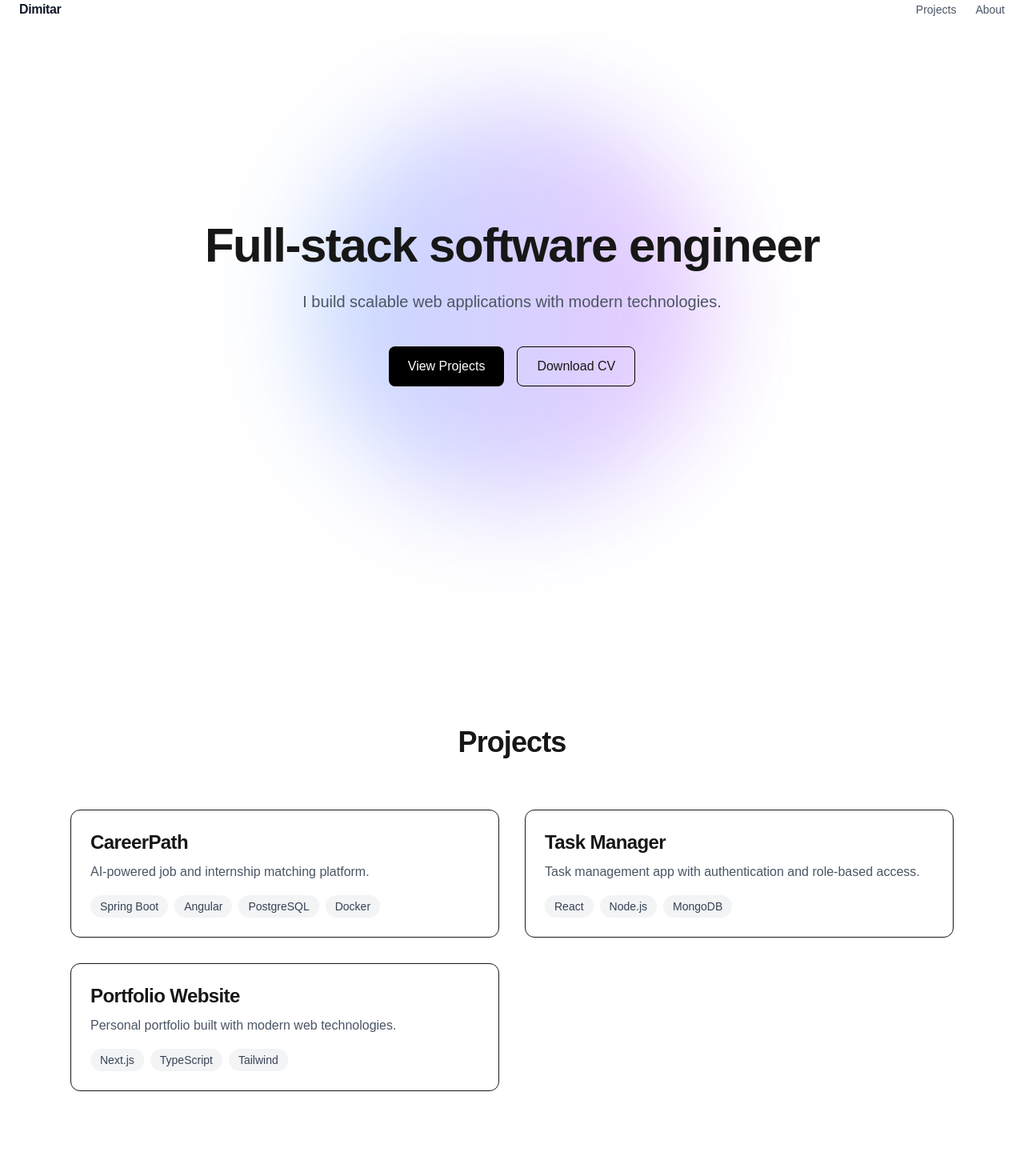
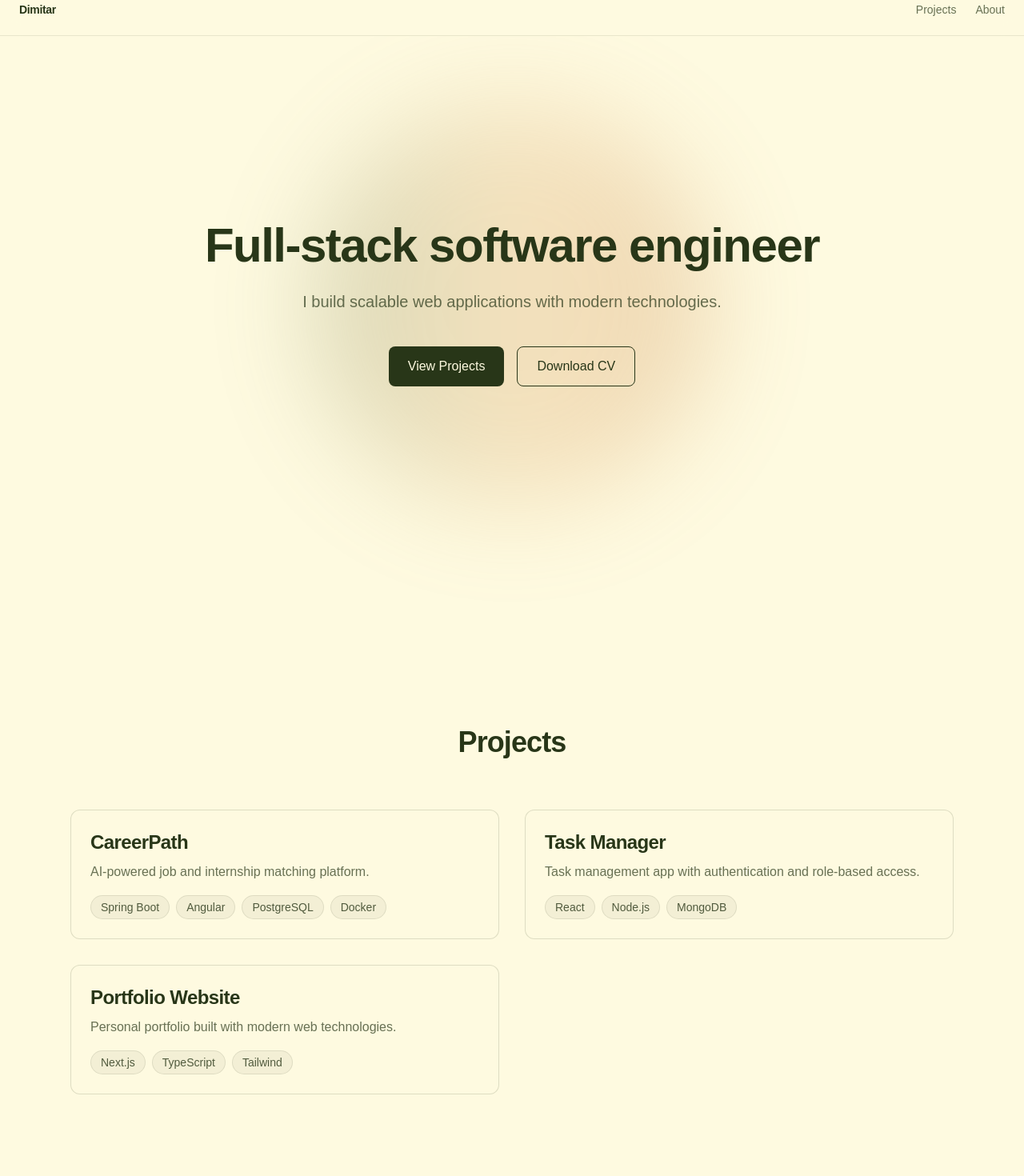
Before and after one commit to DimitarMalamski/Personal-Portfolio, a Next.js app: page / in a window 1280 px wide. Shown: the part 20-1490 px from the top of the page at 80% size. Built offline with nearby package versions, Linux system fonts and the light colour scheme.

Commit message:
Removed animations and changed the colour scheme of the site

```diff
--- a/package.json
+++ b/package.json
@@ -19,10 +19,12 @@
     "@types/node": "^20",
     "@types/react": "^19",
     "@types/react-dom": "^19",
+    "autoprefixer": "^10.4.23",
     "babel-plugin-react-compiler": "1.0.0",
     "eslint": "^9",
     "eslint-config-next": "16.1.4",
-    "tailwindcss": "^4",
+    "postcss": "^8.5.6",
+    "tailwindcss": "^4.1.18",
     "typescript": "^5"
   }
 }
--- a/src/animations/heroAnimations.ts
+++ /dev/null
@@ -1,22 +0,0 @@
-import gsap from "gsap";
-import { ScrollTrigger } from "gsap/ScrollTrigger";
-
-gsap.registerPlugin(ScrollTrigger);
-
-export function animateHeroExit(hero: HTMLElement) {
-  const tl = gsap.timeline({
-    scrollTrigger: {
-      trigger: hero,
-      start: "bottom top",
-      end: "bottom+=200 top",
-      scrub: true,
-    },
-  });
-
-  tl.to(hero, {
-    opacity: 0,
-    y: -60,
-    ease: "none",
-    clearProps: "transform",
-  });
-}
--- a/src/animations/heroParallax.ts
+++ /dev/null
@@ -1,18 +0,0 @@
-export function initHeroParallax(blob: HTMLDivElement, strength = 40) {
-  if ("ontouchstart" in window) return () => {};
-
-  const handleMouseMove = (e: MouseEvent) => {
-    const { innerWidth, innerHeight } = window;
-
-    const x = (e.clientX / innerWidth - 0.5) * strength;
-    const y = (e.clientY / innerHeight - 0.5) * strength;
-
-    blob.style.transform = `translate(${x}px, ${y}px)`;
-  };
-
-  window.addEventListener("mousemove", handleMouseMove);
-
-  return () => {
-    window.removeEventListener("mousemove", handleMouseMove);
-  };
-}
--- a/src/animations/projectsAnimations.ts
+++ /dev/null
@@ -1,39 +0,0 @@
-import gsap from "gsap";
-import { ScrollTrigger } from "gsap/ScrollTrigger";
-
-gsap.registerPlugin(ScrollTrigger);
-
-export function animateProjects(section: HTMLElement, cards: HTMLDivElement[]) {
-  const title = section.querySelector("h2");
-  if (!title) return;
-
-  const tl = gsap.timeline({
-    defaults: { ease: "power3.out" },
-    scrollTrigger: {
-      trigger: section,
-      start: "top 85%",
-    },
-  });
-
-  tl.from(title, {
-    opacity: 0,
-    y: 18,
-    duration: 0.5,
-    ease: "power3.out",
-    clearProps: "transform",
-  });
-
-  tl.from(
-    cards,
-    {
-      opacity: 0,
-      y: 16,
-      scale: 0.98,
-      duration: 0.45,
-      stagger: 0.1,
-      ease: "power3.out",
-      clearProps: "transform",
-    },
-    "-=0.2",
-  );
-}
--- a/src/app/globals.css
+++ b/src/app/globals.css
@@ -3,6 +3,11 @@
 :root {
   --background: #ffffff;
   --foreground: #171717;
+  --olive: #606c38;
+  --forest: #283618;
+  --cream: #fefae0;
+  --amber: #dda15e;
+  --burnt: #bc6c25;
 }
 
 @theme inline {
@@ -14,13 +19,13 @@
 
 @media (prefers-color-scheme: dark) {
   :root {
-    --background: #0a0a0a;
+    /* --background: #0a0a0a; */
     --foreground: #ededed;
   }
 }
 
 body {
-  background: var(--background);
+  background: var(--cream);
   color: var(--foreground);
   font-family: Arial, Helvetica, sans-serif;
 }
--- a/src/app/page.tsx
+++ b/src/app/page.tsx
@@ -6,9 +6,7 @@ export default function Home() {
   return (
     <main>
       <Hero />
-      <div className="max-w-7xl mx-auto">
-        <Projects />
-      </div>
+      <Projects />
       <About />
     </main>
   );
--- a/src/components/Hero.tsx
+++ b/src/components/Hero.tsx
@@ -1,48 +1,23 @@
-"use client";
-
-import { useEffect, useRef } from "react";
-import { animateHeroExit } from "@/animations/heroAnimations";
-import { initHeroParallax } from "@/animations/heroParallax";
-
 export default function Hero() {
-  const heroRef = useRef<HTMLElement>(null);
-  const blobRef = useRef<HTMLDivElement>(null);
-
-  useEffect(() => {
-    if (!heroRef.current || !blobRef.current) return;
-
-    animateHeroExit(heroRef.current);
-    const cleanupParallax = initHeroParallax(blobRef.current);
-
-    return () => {
-      cleanupParallax();
-    };
-  }, []);
-
   return (
-    <section
-      ref={heroRef}
-      className="relative min-h-screen flex items-center justify-center overflow-hidden"
-    >
-      <div
-        ref={blobRef}
-        className="absolute w-125 h-125 bg-linear-to-r from-blue-500 to-purple-500 opacity-30 blur-3xl rounded-full transition-transform duration-300"
-      />
+    <section className="relative min-h-screen flex items-center justify-center overflow-hidden bg-[var(--cream)]">
+      <div className="absolute w-125 h-125 bg-linear-to-r from-[var(--olive)] via-[var(--amber)] to-[var(--burnt)] opacity-25 blur-3xl rounded-full" />
 
       <div className="relative z-10 text-center px-6">
-        <h1 className="text-4xl sm:text-5xl md:text-6xl font-bold tracking-tight mb-6">
+        <h1 className="text-4xl sm:text-5xl md:text-6xl font-bold tracking-tight mb-6 text-[var(--forest)]">
           Full-stack software engineer
         </h1>
 
-        <p className="text-lg md:text-xl text-gray-600 leading-relaxed max-w-xl sm:max-w-2xl mx-auto mb-10">
+        <p className="text-lg md:text-xl leading-relaxed text-[var(--forest)]/70 max-w-xl sm:max-w-2xl mx-auto mb-10">
           I build scalable web applications with modern technologies.
         </p>
 
         <div className="flex flex-col sm:flex-row justify-center gap-4">
-          <button className="px-6 py-3 rounded-lg bg-black text-white transition-transform hover:-translate-y-1 hover:shadow-lg">
+          <button className="px-6 py-3 rounded-lg bg-[var(--forest)] text-[var(--cream)]">
             View Projects
           </button>
-          <button className="px-6 py-3 rounded-lg border border-black transition-all hover:bg-black hover:text-white">
+
+          <button className="px-6 py-3 rounded-lg border border-[var(--forest)] text-[var(--forest)]">
             Download CV
           </button>
         </div>
--- a/src/components/Navbar.tsx
+++ b/src/components/Navbar.tsx
@@ -1,22 +1,16 @@
 export default function Navbar() {
   return (
-    <nav className="fixed top-0 left-0 right-0 z-50 backdrop-blur-md bg-white/60 supports-backdrop-filter:bg-white/40">
+    <nav className="fixed top-0 left-0 right-0 z-50 bg-[var(--cream)]/80 backdrop-blur-md border-b border-[var(--forest)]/10">
       <div className="max-w-7xl mx-auto px-6 h-16 flex items-center justify-between">
-        <span className="font-semibold tracking-tight text-gray-900">
+        <span className="text-sm font-semibold tracking-tight text-[var(--forest)]">
           Dimitar
         </span>
 
-        <div className="flex gap-6 text-sm text-gray-600">
-          <a
-            href="#projects"
-            className="relative hover:text-gray-900 transition-colors after:absolute after:left-0 after:-bottom-1 after:h-0.5 after:w-0 after:bg-linear-to-r after:from-blue-500 after:to-purple-500 after:transition-all hover:after:w-full"
-          >
+        <div className="flex gap-6 text-sm text-[var(--forest)]/70">
+          <a href="#projects" className="hover:text-[var(--forest)]">
             Projects
           </a>
-          <a
-            href="#about"
-            className="relative hover:text-gray-900 transition-colors after:absolute after:left-0 after:-bottom-1 after:h-0.5 after:w-0 after:bg-linear-to-r after:from-blue-500 after:to-purple-500 after:transition-all hover:after:w-full"
-          >
+          <a href="#about" className="hover:text-[var(--forest)]">
             About
           </a>
         </div>
--- a/src/components/ProjectCard.tsx
+++ b/src/components/ProjectCard.tsx
@@ -1,27 +1,29 @@
-import { forwardRef } from "react";
-
 export type ProjectCardProps = {
   title: string;
   description: string;
   tech: string[];
 };
 
-const ProjectCard = forwardRef<HTMLDivElement, ProjectCardProps>(
-  function ProjectCard({ title, description, tech }, ref) {
+export default function ProjectCard({
+  title,
+  description,
+  tech,
+}: ProjectCardProps) {
   return (
-      <div
-        ref={ref}
-        className="border rounded-xl p-6 sm:hover:-translate-y-1.5 transition-transform duration-300 ease-out hover:shadow-xl"
-      >
-        <h3 className="text-2xl font-semibold mb-2 tracking-tight">{title}</h3>
+    <div className="rounded-xl p-6 bg-[var(--cream)] border border-[var(--forest)]/15">
+      <h3 className="text-2xl font-semibold mb-2 tracking-tight text-[var(--forest)]">
+        {title}
+      </h3>
 
-        <p className="text-gray-600 leading-relaxed mb-4">{description}</p>
+      <p className="leading-relaxed mb-4 text-[var(--forest)]/70">
+        {description}
+      </p>
 
       <div className="flex flex-wrap gap-2">
         {tech.map((item) => (
           <span
             key={item}
-              className="text-sm px-3 py-1 rounded-full bg-gray-100 text-gray-700"
+            className="text-sm px-3 py-1 rounded-full bg-[var(--forest)]/5 text-[var(--forest)]/80 border border-[var(--forest)]/10"
           >
             {item}
           </span>
@@ -29,7 +31,4 @@ const ProjectCard = forwardRef<HTMLDivElement, ProjectCardProps>(
       </div>
     </div>
   );
-  },
-);
-
-export default ProjectCard;
+}
--- a/src/sections/About.tsx
+++ b/src/sections/About.tsx
@@ -2,13 +2,13 @@ export default function About() {
   return (
     <section
       id="about"
-      className="scroll-mt-24 py-24 sm:py-32 px-6 max-w-4xl mx-auto"
+      className="scroll-mt-24 py-24 sm:py-32 px-6 max-w-4xl mx-auto bg-[var(--cream)]"
     >
-      <h2 className="text-4xl font-bold tracking-tight mb-12 text-center">
+      <h2 className="text-4xl font-bold tracking-tight mb-12 text-center text-[var(--forest)]">
         About me
       </h2>
 
-      <div className="text-base sm:text-lg text-gray-600 leading-relaxed space-y-6">
+      <div className="text-base sm:text-lg leading-relaxed space-y-6 text-[var(--forest)]/75">
         <p>
           I’m a full-stack software engineering student with a strong interest
           in building scalable, well-structured web applications.
@@ -19,7 +19,7 @@ export default function About() {
           experiences to building reliable backend services and CI/CD pipelines.
         </p>
 
-        <ul className="list-disc list-inside space-y-2">
+        <ul className="list-disc list-inside space-y-2 text-[var(--forest)]/80">
           <li>Studying ICT at Fontys University of Applied Sciences</li>
           <li>Experience with Java, Spring Boot, Angular, and React</li>
           <li>Comfortable with Docker, Git, and CI/CD workflows</li>
--- a/src/sections/Projects.tsx
+++ b/src/sections/Projects.tsx
@@ -1,51 +1,29 @@
-"use client";
-
-import { useEffect, useRef } from "react";
 import ProjectCard from "@/components/ProjectCard";
-import { animateProjects } from "@/animations/projectsAnimations";
 
 export default function Projects() {
-  const sectionRef = useRef<HTMLElement>(null);
-  const cardsRef = useRef<HTMLDivElement[]>([]);
-
-  const addCardRef = (el: HTMLDivElement | null) => {
-    if (el && !cardsRef.current.includes(el)) {
-      cardsRef.current.push(el);
-    }
-  };
-
-  useEffect(() => {
-    if (!sectionRef.current) return;
-    animateProjects(sectionRef.current, cardsRef.current);
-  }, []);
-
   return (
     <section
-      ref={sectionRef}
       id="projects"
-      className="scroll-mt-24 py-24 sm:py-32 px-6 max-w-6xl mx-auto"
+      className="scroll-mt-24 py-24 sm:py-32 px-6 max-w-6xl mx-auto bg-[var(--cream)]"
     >
-      <h2 className="text-4xl font-bold tracking-tight mb-16 text-center">
+      <h2 className="text-4xl font-bold tracking-tight mb-16 text-center text-[var(--forest)]">
         Projects
       </h2>
 
       <div className="grid gap-6 sm:gap-8 md:grid-cols-2">
         <ProjectCard
-          ref={addCardRef}
           title="CareerPath"
           description="AI-powered job and internship matching platform."
           tech={["Spring Boot", "Angular", "PostgreSQL", "Docker"]}
         />
 
         <ProjectCard
-          ref={addCardRef}
           title="Task Manager"
           description="Task management app with authentication and role-based access."
           tech={["React", "Node.js", "MongoDB"]}
         />
 
         <ProjectCard
-          ref={addCardRef}
           title="Portfolio Website"
           description="Personal portfolio built with modern web technologies."
           tech={["Next.js", "TypeScript", "Tailwind"]}
```
Also changed, not shown: 1 other file (tests, documents, lock files or other folders). Lines whose indentation alone changed are shown as unchanged.
